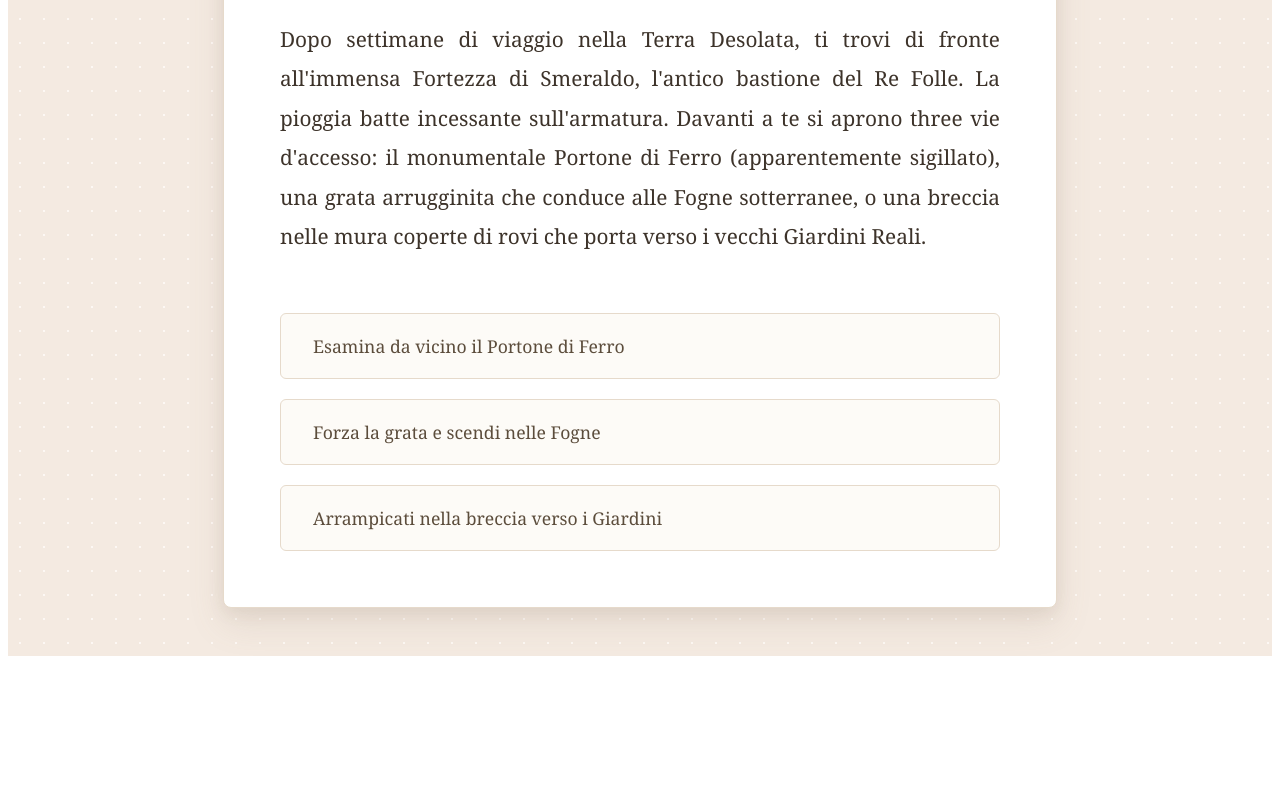
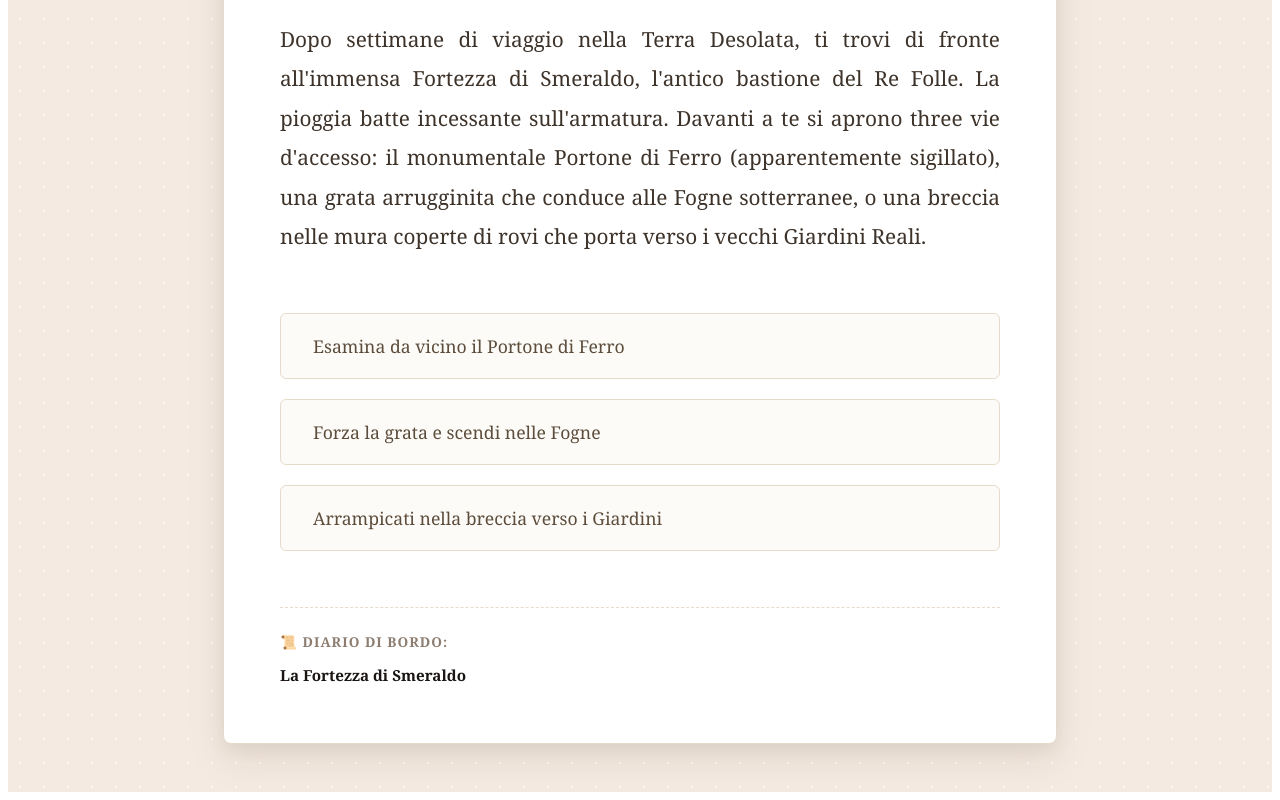
Before and after one commit to IlariA-16/gamebook-engine, an Angular app: page / in a window 1280 px wide. Shown: the part 313-1113 px from the top of the page. Before the commit the page ends 977 px from the top, so only its background shows below. Built offline with nearby package versions, Linux system fonts and the light colour scheme.

Commit message:
fix: corregge il refuso sintattico su canChoose in app.html e avvia il Diario di Bordo

```diff
--- a/src/app/app.css
+++ b/src/app/app.css
@@ -354,3 +354,44 @@
   font-style: italic;
   color: #8c7d70;
 }
+
+/* DIARIO DI BORDO (FOOTER CRONOLOGIA) - AGGIUNTO */
+.game-footer {
+  margin-top: 3.5rem;
+  border-top: 1px dashed #e6dacb;
+  padding-top: 1.5rem;
+}
+
+.history-title {
+  font-size: 0.85rem;
+  font-weight: bold;
+  color: #8c7d70;
+  text-transform: uppercase;
+  letter-spacing: 1px;
+  margin-bottom: 0.75rem;
+}
+
+.history-trail {
+  display: flex;
+  flex-wrap: wrap;
+  align-items: center;
+  gap: 0.5rem;
+  line-height: 1.6;
+}
+
+.history-step {
+  font-size: 0.95rem;
+  color: #8c7d70;
+  font-style: italic;
+}
+
+.current-step {
+  color: #1a1512;
+  font-weight: bold;
+  font-style: normal;
+}
+
+.history-separator {
+  color: #c5a880;
+  font-size: 0.85rem;
+}
--- a/src/app/app.html
+++ b/src/app/app.html
@@ -109,6 +109,25 @@
       }
     </main>
 
+    <!-- DIARIO DI BORDO (CRONOLOGIA) -->
+    @if (history$ | async; as steps) {
+      @if (steps.length > 0) {
+        <footer class="game-footer">
+          <div class="history-title">📜 Diario di Bordo:</div>
+          <div class="history-trail">
+            @for (step of steps; track step; let last = $last) {
+              <span class="history-step" [class.current-step]="last">
+                {{ step }}
+              </span>
+              @if (!last) {
+                <span class="history-separator">➔</span>
+              }
+            }
+          </div>
+        </footer>
+      }
+    }
+
   } @else {
     <!-- Schermata di caricamento iniziale -->
     <div class="loading">
--- a/src/app/app.ts
+++ b/src/app/app.ts
@@ -14,7 +14,8 @@ export class AppComponent {
   inventory$;
   hp$;
   lastDiceRoll$;
-  combatLog$; // <-- AGGIUNGI QUESTO PER IL COMBATTIMENTO
+  combatLog$;
+  history$; // <-- DICHIARA LA CRONOLOGIA QUI
 
   // Impostiamo public per consentire all'HTML di accedere a activeCombat
   constructor(public storyService: StoryService) {
@@ -22,7 +23,8 @@ export class AppComponent {
     this.inventory$ = this.storyService.inventory$;
     this.hp$ = this.storyService.hp$;
     this.lastDiceRoll$ = this.storyService.lastDiceRoll$;
-    this.combatLog$ = this.storyService.combatLog$; // <-- INIZIALIZZA IL LOG DI BATTAGLIA
+    this.combatLog$ = this.storyService.combatLog$;
+    this.history$ = this.storyService.history$; // <-- AGGANCIA LA CRONOLOGIA AL SERVIZIO
   }
 
   // Verifica se il giocatore soddisfa i requisiti della scelta
@@ -41,7 +43,7 @@ export class AppComponent {
     this.storyService.rollDice(challenge);
   }
 
-  // NUOVO: Gestisce il click sul pulsante d'attacco a turni
+  // Gestisce il click sul pulsante d'attacco a turni
   onAttack(): void {
     this.storyService.executeCombatTurn();
   }
--- a/src/app/story.ts
+++ b/src/app/story.ts
@@ -10,8 +10,8 @@ export class StoryService {
   private storyNodes: StoryNode[] = [];
   private inventory: string[] = [];
   private currentHp: number = 10;
+  private history: string[] = []; // Array interno per lo storico dei capitoli visitati
 
-  // NUOVO: Tracciamento del combattimento attivo e log dei turni
   public activeCombat: EnemyCombat | null = null;
   private combatLogSubject = new BehaviorSubject<string>('');
   public combatLog$: Observable<string> = this.combatLogSubject.asObservable();
@@ -27,6 +27,10 @@ export class StoryService {
 
   private lastDiceRollSubject = new BehaviorSubject<number>(-1);
   public lastDiceRoll$: Observable<number> = this.lastDiceRollSubject.asObservable();
+
+  // Gestisce lo stato della cronologia per l'interfaccia utente
+  private historySubject = new BehaviorSubject<string[]>([]);
+  public history$: Observable<string[]> = this.historySubject.asObservable();
 
   constructor(private http: HttpClient) {
     this.loadStory();
@@ -48,7 +52,6 @@ export class StoryService {
       this.lastDiceRollSubject.next(-1);
       this.combatLogSubject.next('');
 
-      // Se il nodo ha un combattimento impostato nel JSON, lo attiva
       if (targetNode.combat) {
         this.activeCombat = { ...targetNode.combat };
       } else {
@@ -64,24 +67,27 @@ export class StoryService {
         this.modifyHp(targetNode.hpModifier, targetNode.title || 'Pericolo');
       }
 
+      // Registra il titolo del capitolo nella cronologia, evitando la schermata fissa di morte
+      if (targetNode.title && targetNode.id !== 'morte_hp') {
+        this.history.push(targetNode.title);
+        this.historySubject.next([...this.history]);
+      }
+
       this.currentNodeSubject.next(targetNode);
     } else {
       console.error(`Nodo con ID "${nodeId}" non trovato nella storia.`);
     }
   }
 
-  // NUOVO: Gestisce l'attacco a turni dell'RPG
   public executeCombatTurn(): void {
     if (!this.activeCombat) return;
 
-    // 1. Turno del Giocatore: lancia un dado per calcolare il danno sferrato
     const playerRoll = Math.floor(Math.random() * 6) + 1;
     this.lastDiceRollSubject.next(playerRoll);
     this.activeCombat.hp -= playerRoll;
 
     let log = `⚔️ Attacchi ${this.activeCombat.name}: lanci il dado e infliggi ${playerRoll} danni!`;
 
-    // Controlla se il nemico è morto
     if (this.activeCombat.hp <= 0) {
       this.activeCombat.hp = 0;
       this.combatLogSubject.next(`${log}\n🏆 Hai sconfitto il nemico!`);
@@ -89,7 +95,6 @@ export class StoryService {
       return;
     }
 
-    // 2. Turno del Mostro: contrattacca e toglie HP fissi al giocatore
     this.modifyHp(-this.activeCombat.damage, this.activeCombat.name);
     log += `\n💥 Il ${this.activeCombat.name} risponde al colpo e ti infligge ${this.activeCombat.damage} danni!`;
 
@@ -99,7 +104,6 @@ export class StoryService {
     this.combatLogSubject.next(log);
   }
 
-  // Helper centralizzato per modificare gli HP
   private modifyHp(amount: number, source: string): void {
     this.currentHp += amount;
     if (this.currentHp > 10) this.currentHp = 10;
@@ -141,9 +145,11 @@ export class StoryService {
   public restartGame(): void {
     this.inventory = [];
     this.currentHp = 10;
+    this.history = []; // Svuota lo storico dei passi
     this.activeCombat = null;
     this.inventorySubject.next([]);
     this.hpSubject.next(this.currentHp);
+    this.historySubject.next([]); // Resetta la UI
     this.lastDiceRollSubject.next(-1);
     this.combatLogSubject.next('');
     this.goToNode('intro');
```
